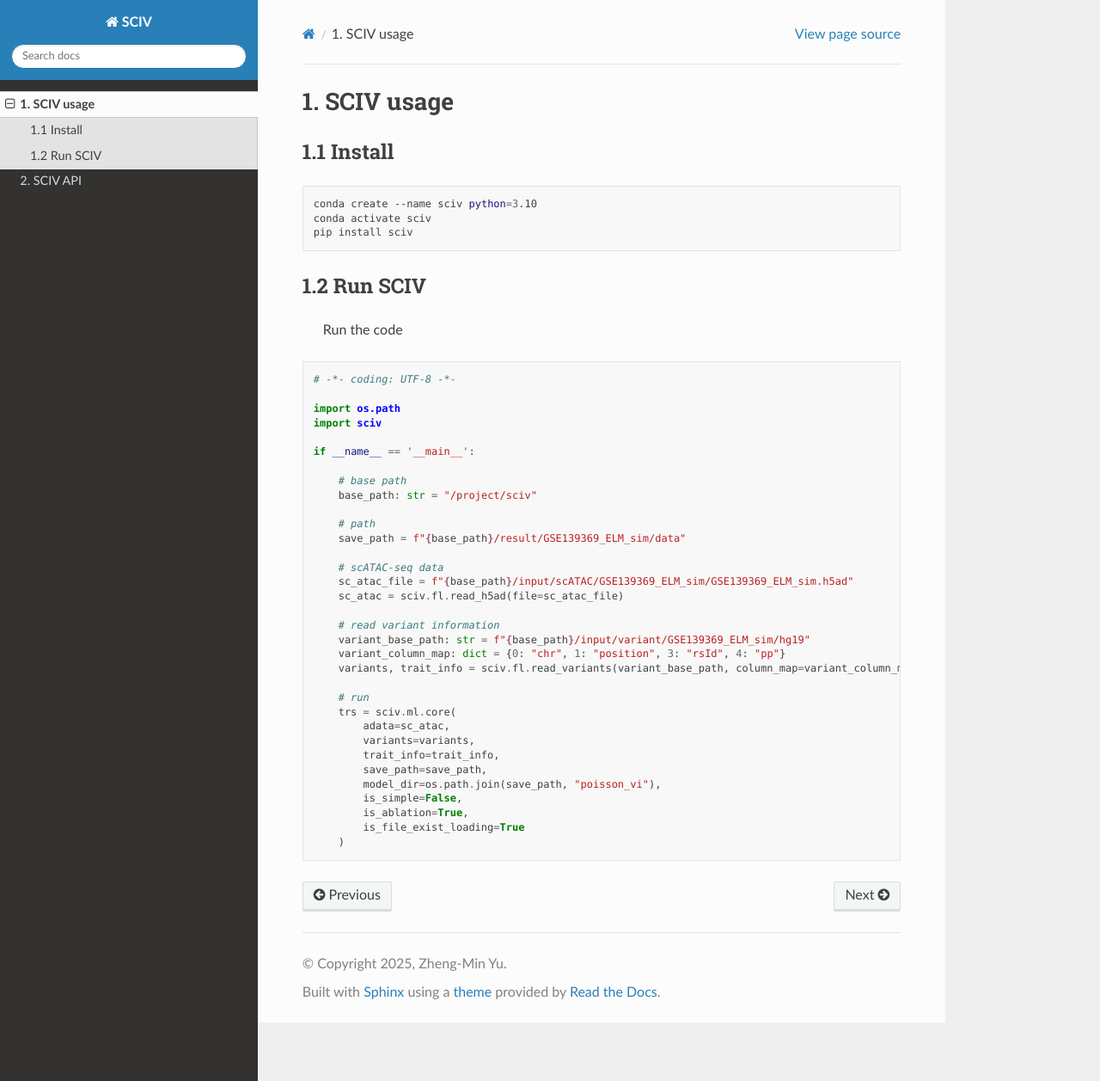
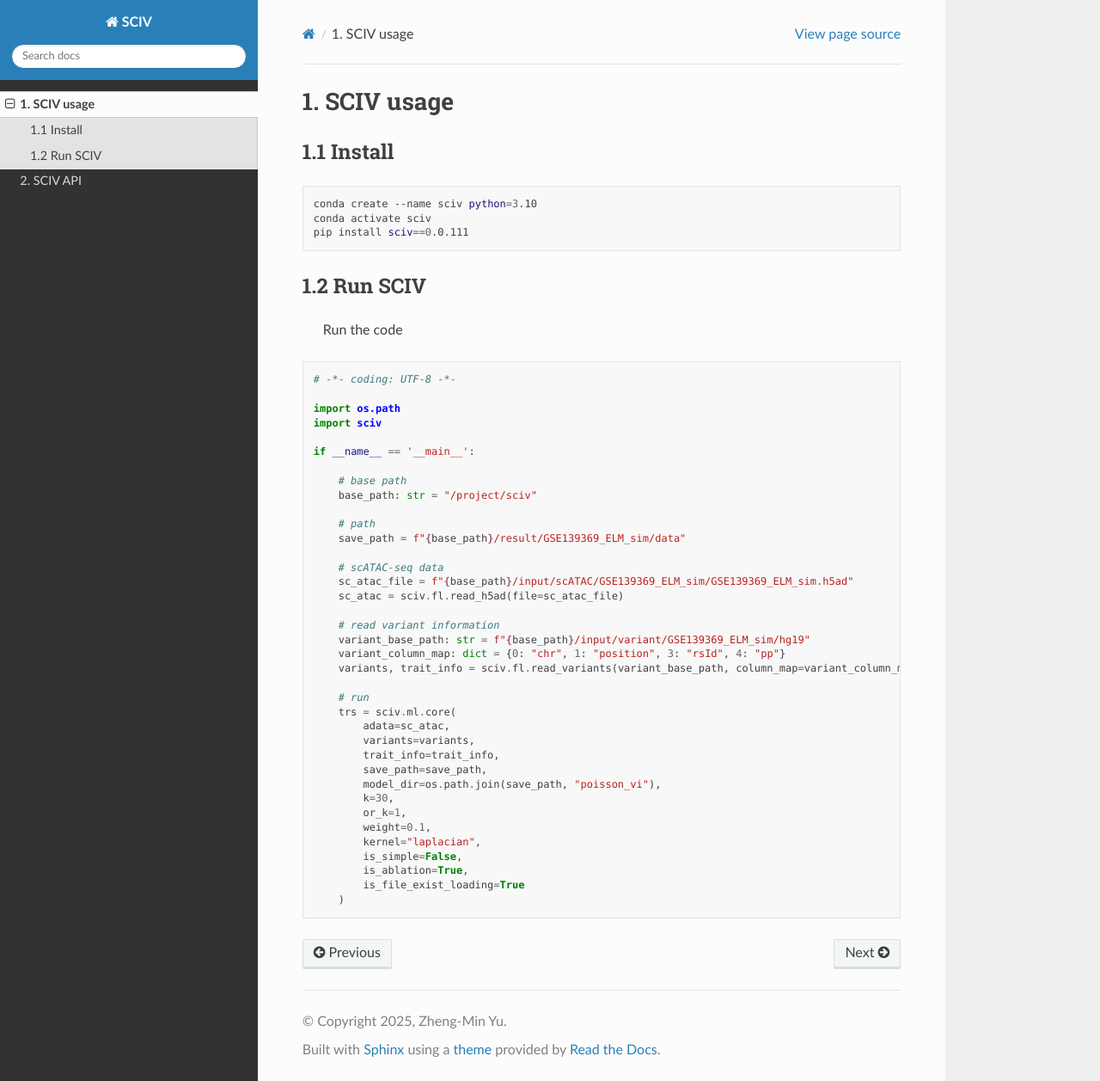
Before and after one commit to YuZhengM/sciv-tutorial, a Sphinx documentation site: the page built from docs/source/usage.rst, in a window 1280 px wide and 1257 px high. Shown: the whole window at 86% size. Built offline with Sphinx 7.4.7 and the Read the Docs theme 3.1.0, drawn with Linux system fonts in a browser that asks for light colours; pages that are not in the unit, such as notebooks, are missing from menus.

Commit message:
perf: Improve SCIV usage process

```diff
--- a/docs/source/usage.rst
+++ b/docs/source/usage.rst
@@ -9,7 +9,7 @@
 
     conda create --name sciv python=3.10
     conda activate sciv
-    pip install sciv
+    pip install sciv==0.0.111
 
 
 1.2 Run SCIV
@@ -48,6 +48,10 @@
             trait_info=trait_info,
             save_path=save_path,
             model_dir=os.path.join(save_path, "poisson_vi"),
+            k=30,
+            or_k=1,
+            weight=0.1,
+            kernel="laplacian",
             is_simple=False,
             is_ablation=True,
             is_file_exist_loading=True
```
